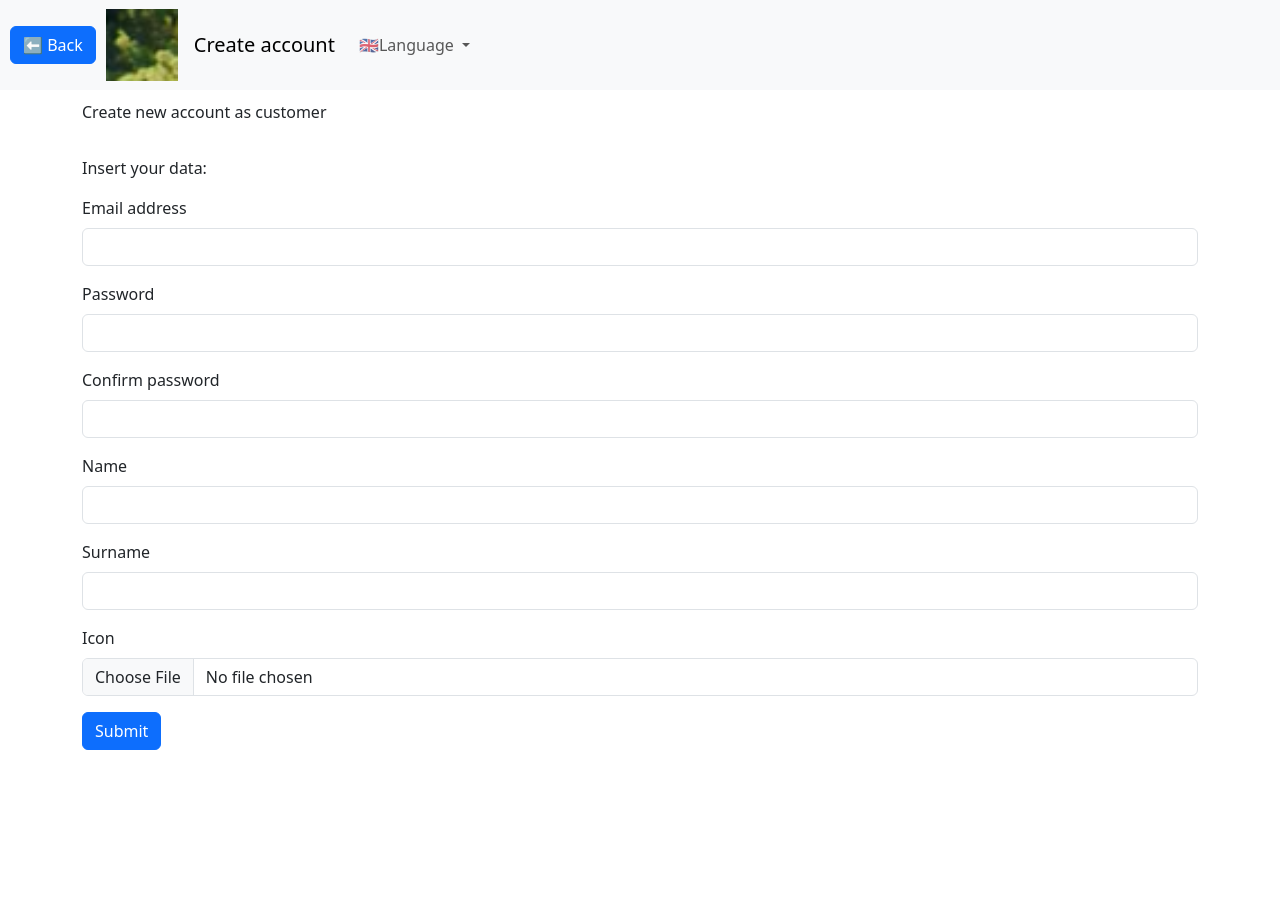
After one commit to CarloAmbrogi/WeCraftCarloAmbrogi, a PHP site: page /createNewAccountAsCustomer.php in a window 1280 px wide. The commit adds this page. Run offline with PHP 8.4, Linux system fonts and the light colour scheme; some libraries are stand-ins or nearby versions.

Commit message:
Index page, header, footer, back button, started create account page

```diff
--- a/WeCraft/components/bodyOfThePage.php
+++ b/WeCraft/components/bodyOfThePage.php
@@ -83,7 +83,7 @@
           }
         ?>
         <div class="collapse navbar-collapse" id="navbarSupportedContent">
-          <a class="navbar-brand" href="./"><!-- Image of WeCraft to return to home page -->
+          <a class="navbar-brand" href="./index.php"><!-- Image of WeCraft to return to home page -->
             <img src="./Icons/faviconIcon.png" alt="faviconIcon" width="72" height="72"
               class="d-inline-block align-text-center">
           </a>
@@ -210,6 +210,10 @@
         width: 10px;
       }
       </style>
+
+      <!-- TODO -->
+      <!-- Prevent links in standalone web apps opening Mobile Safari -->
+
     <?php
   }
 
--- /dev/null
+++ b/WeCraft/createNewAccountAsCustomer.php
@@ -0,0 +1,87 @@
+<?php
+  include "components/bodyOfThePage.php";
+
+  //Create new account as customer page
+  doInitialScripts();
+  upperPartOfThePage($GLOBALS['$L']["Create account"],"./index.php");
+  ?>
+    <div class="row mb-3">
+      <p><?= $GLOBALS['$L']["Create new account as customer"] ?></p>
+    </div>
+
+    <div class="row mb-3">
+      <p><?= $GLOBALS['$L']["Insert your data:"] ?></p>
+      <form>
+        <div class="mb-3">
+          <label for="exampleInputEmail1" class="form-label"><?= $GLOBALS['$L']["Email address"] ?></label>
+          <input class="form-control" id="insertedEmal" aria-describedby="emailHelp">
+        </div>
+        <div class="mb-3">
+          <label for="exampleInputPassword1" class="form-label"><?= $GLOBALS['$L']["Password"] ?></label>
+          <input type="password" class="form-control" id="insertedPassword">
+        </div>
+        <div class="mb-3">
+          <label for="exampleInputPassword1" class="form-label"><?= $GLOBALS['$L']["Confirm password"] ?></label>
+          <input type="password" class="form-control" id="insertedConfirmedPassword">
+        </div>
+        <div class="mb-3">
+          <label for="exampleInputEmail1" class="form-label"><?= $GLOBALS['$L']["Name"] ?></label>
+          <input class="form-control" id="insertedName">
+        </div>
+        <div class="mb-3">
+          <label for="exampleInputEmail1" class="form-label"><?= $GLOBALS['$L']["Surname"] ?></label>
+          <input class="form-control" id="insertedSurname">
+        </div>
+        <div class="mb-3">
+          <label for="formFile" class="form-label"><?= $GLOBALS['$L']["Icon"] ?></label>
+          <input class="form-control" type="file" id="formFile">
+        </div>
+        <button id="submit" type="submit" class="btn btn-primary"><?= $GLOBALS['$L']["Submit"] ?></button>
+      </form>
+    </div>
+
+  <?php
+  lowerPartOfThePage([]);
+?>
+  <script>
+    //form inserted parameters
+    const form = document.querySelector('form');
+    const insertedEmal = document.getElementById('insertedEmal');
+    const insertedPassword = document.getElementById('insertedPassword');
+    const insertedConfirmedPassword = document.getElementById('insertedConfirmedPassword');
+    const insertedName = document.getElementById('insertedName');
+    const insertedSurname = document.getElementById('insertedSurname');
+
+    function isValidEmail(email) {
+      const emailRegex = /^[a-zA-Z0-9._%+-]+@[a-zA-Z0-9.-]+\.[a-zA-Z]{2,}$/;
+      return emailRegex.test(email);
+    }
+
+    //prevent sending form with errors
+    form.onsubmit = function(e){
+      if(insertedEmal.value === ""){
+        e.preventDefault();
+        alert("<?= $GLOBALS['$L']["You have missed to insert the email address"] ?>");
+      } else if(!isValidEmail(insertedEmal.value)){
+        e.preventDefault();
+        alert("<?= $GLOBALS['$L']["Email address not valid"] ?>");
+      } else if(insertedPassword.value === ""){
+        e.preventDefault();
+        alert("<?= $GLOBALS['$L']["You have missed to insert the password"] ?>");
+      } else if(insertedConfirmedPassword.value === ""){
+        e.preventDefault();
+        alert("<?= $GLOBALS['$L']["You have missed to insert the confirmed password"] ?>");
+      } else if(insertedName.value === ""){
+        e.preventDefault();
+        alert("<?= $GLOBALS['$L']["You have missed to insert the name"] ?>");
+      } else if(insertedSurname.value === ""){
+        e.preventDefault();
+        alert("<?= $GLOBALS['$L']["You have missed to insert the surname"] ?>");
+      } else if(insertedPassword.value !== insertedConfirmedPassword.value){
+        e.preventDefault();
+        alert("<?= $GLOBALS['$L']["Password and confirmed password doesnt match"] ?>");
+      }
+    }
+  </script>
+<?php
+?>
--- a/WeCraft/strings/en.ini
+++ b/WeCraft/strings/en.ini
@@ -6,13 +6,27 @@ Map=Map
 Search=Search
 Chats=Chats
 More=More
+Log in:=Log in:
 Email address=Email address
+Password=Password
+Submit=Submit
 ...or...=...or...
 Continue as guest=Continue as guest
 Create an account:=Create an account:
 New customer=New customer
 New artisan=New artisan
 New designer=New designer
-misseddEmailAddress=You have missed to insert the email address
-missedInsertPassword=You have missed to insert the password
-emailAddressNotValid=Email address not valid
+You have missed to insert the email address=You have missed to insert the email address
+You have missed to insert the password=You have missed to insert the password
+Email address not valid=Email address not valid
+Create account=Create account
+Create new account as customer=Create new account as customer
+Insert your data:=Insert your data:
+Confirm password=Confirm password
+Name=Name
+Surname=Surname
+Icon=Icon
+You have missed to insert the confirmed password=You have missed to insert the confirmed password
+You have missed to insert the name=You have missed to insert the name
+You have missed to insert the surname=You have missed to insert the surname
+Password and confirmed password doesnt match="Password and confirmed password doesn't match"
```
Also changed, not shown: WeCraft/index.php (+9 -8 lines), WeCraft/strings/it.ini (+17 -3 lines).
